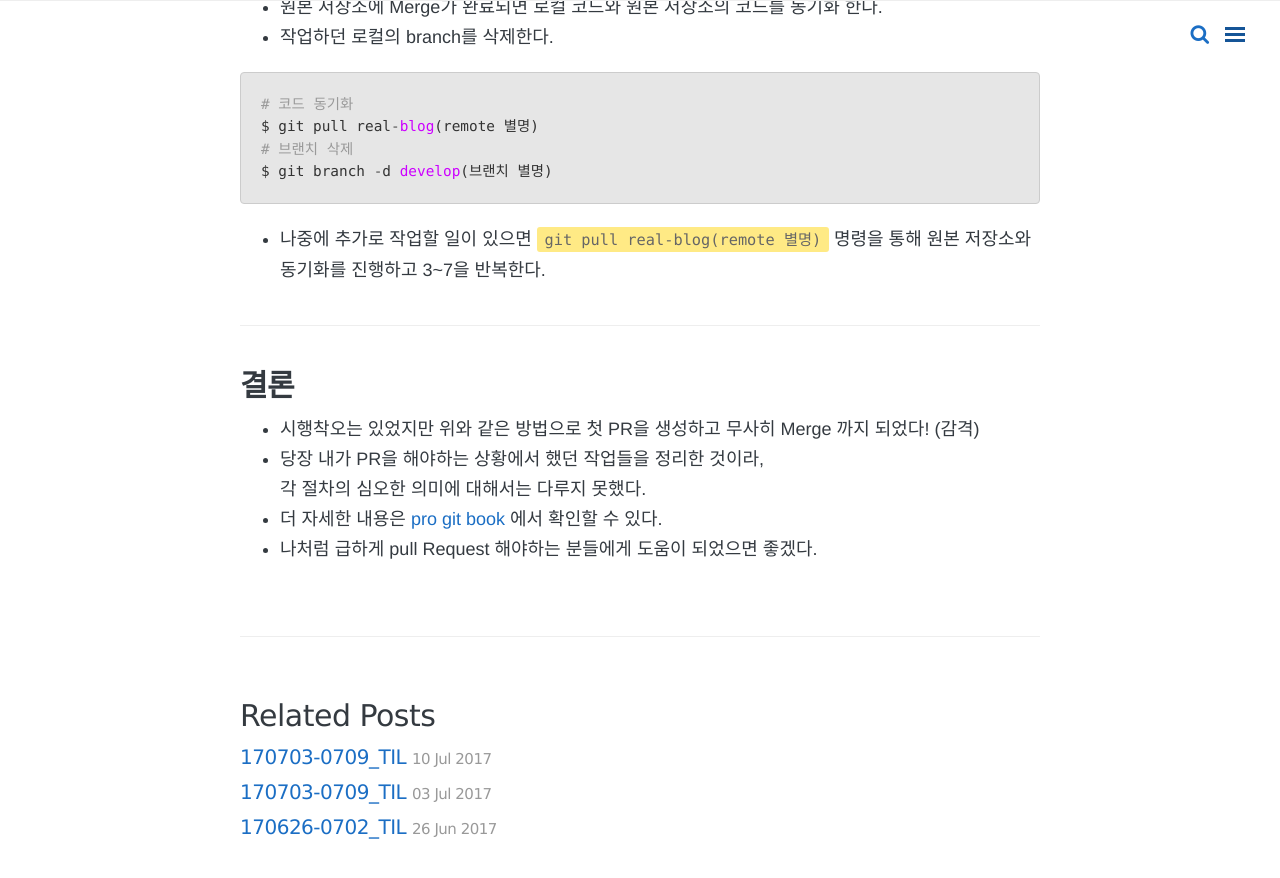
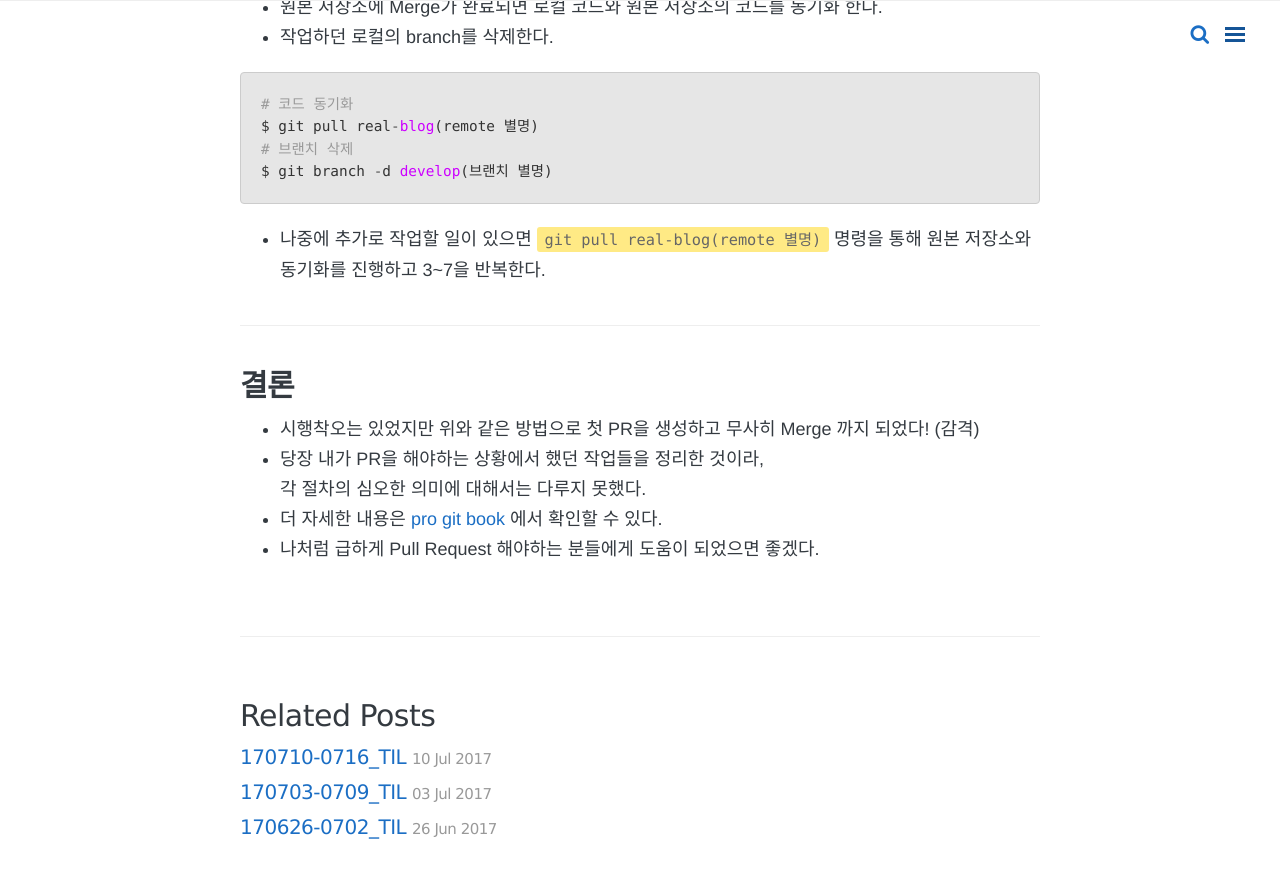
Before and after one commit to wayhome25/wayhome25.github.io, a Jekyll site: the page built from _posts/git/2017-07-08-git-first-pull-request-story.md, in a window 1280 px wide and 900 px high, scrolled down 5613 px. Shown: the top 878 px of the window. Built offline with Jekyll 4.4.1, drawn with Linux system fonts in a browser that asks for light colours; nearby versions of some CDN libraries; comment, search, counter and statistics services are not loaded.

Commit message:
add blog post

```diff
--- a/_posts/TIL(Today I Learned)/2017-07-10-07-16-TIL.md
+++ b/_posts/TIL(Today I Learned)/2017-07-10-07-16-TIL.md
@@ -1,13 +1,13 @@
 ---
 layout: post
-title: 170703-0709_TIL
+title: 170710-0716_TIL
 category: TIL (Today I Learned)
 permalink: /til/:year/:month/:day/:title/
 tags: [TIL, 학습과정]
 comments: true
 ---
 # 7월 11일 (화)
--  [Two Scoops of Django](https://www.twoscoopspress.com/products/two-scoops-of-django-1-11) 4~5 장을 읽었다.
+- [Two Scoops of Django](https://www.twoscoopspress.com/products/two-scoops-of-django-1-11) 4~5 장을 읽었다.
 - Django settings.py 파일에서 `SECRET_KEY 설정을 분리`하는 부분을 연습했다. 그동안 public repository에 SECRET_KEY가 그대로 노출된 상태로 push를 진행해왔다. AWS 키가 노출되면 안된다는 이야기는 워낙 많이 들어서 조심했지만 SECRET_KEY는 챙기지 못했다. 아마 Django를 처음 배우는 사람이라면 한번쯤은 겪는 과정이 아닐까 싶다. SECRET_KEY 설정을 분리하는 방법은 2가지가 있다. 둘 다 연습해보았는데 앞으로는 git 저장소에 push 하기 전에 꼭 신경써야겠다. (first commit 부터!)  [참고](https://mingrammer.com/ways-to-manage-the-configuration-in-python)
   - 환경변수패턴 (environment variables pattern)
   - 비밀파일패턴 (secrets file pattern)
--- a/_posts/git/2017-07-08-git-first-pull-request-story.md
+++ b/_posts/git/2017-07-08-git-first-pull-request-story.md
@@ -143,4 +143,4 @@ $ git branch -d develop(브랜치 별명)
 - 당장 내가 PR을 해야하는 상황에서 했던 작업들을 정리한 것이라,
   각 절차의 심오한 의미에 대해서는 다루지 못했다.
 - 더 자세한 내용은 [pro git book](https://git-scm.com/book/ko/v1/%EB%B6%84%EC%82%B0-%ED%99%98%EA%B2%BD%EC%97%90%EC%84%9C%EC%9D%98-Git-%ED%94%84%EB%A1%9C%EC%A0%9D%ED%8A%B8%EC%97%90-%EA%B8%B0%EC%97%AC%ED%95%98%EA%B8%B0) 에서 확인할 수 있다.
-- 나처럼 급하게 pull Request 해야하는 분들에게 도움이 되었으면 좋겠다.
+- 나처럼 급하게 Pull Request 해야하는 분들에게 도움이 되었으면 좋겠다.
```
